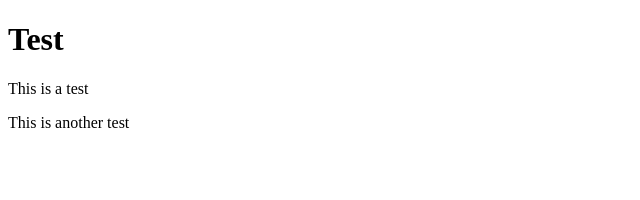
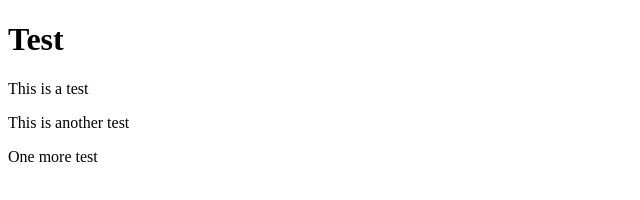
Before and after one commit to wincutrer/Test, a plain HTML site: page index.html in a window 1280 px wide. Shown: the whole page, without its empty margins (0-640 px from the left). Drawn offline with Linux system fonts and the light colour scheme.

Commit message:
Last Test

```diff
--- a/index.html
+++ b/index.html
@@ -12,6 +12,7 @@
     <h1>Test</h1>
     <p>This is a test</p>
     <p>This is another test</p>
+    <p>One more test</p>
 </body>
 
 </html>
```
